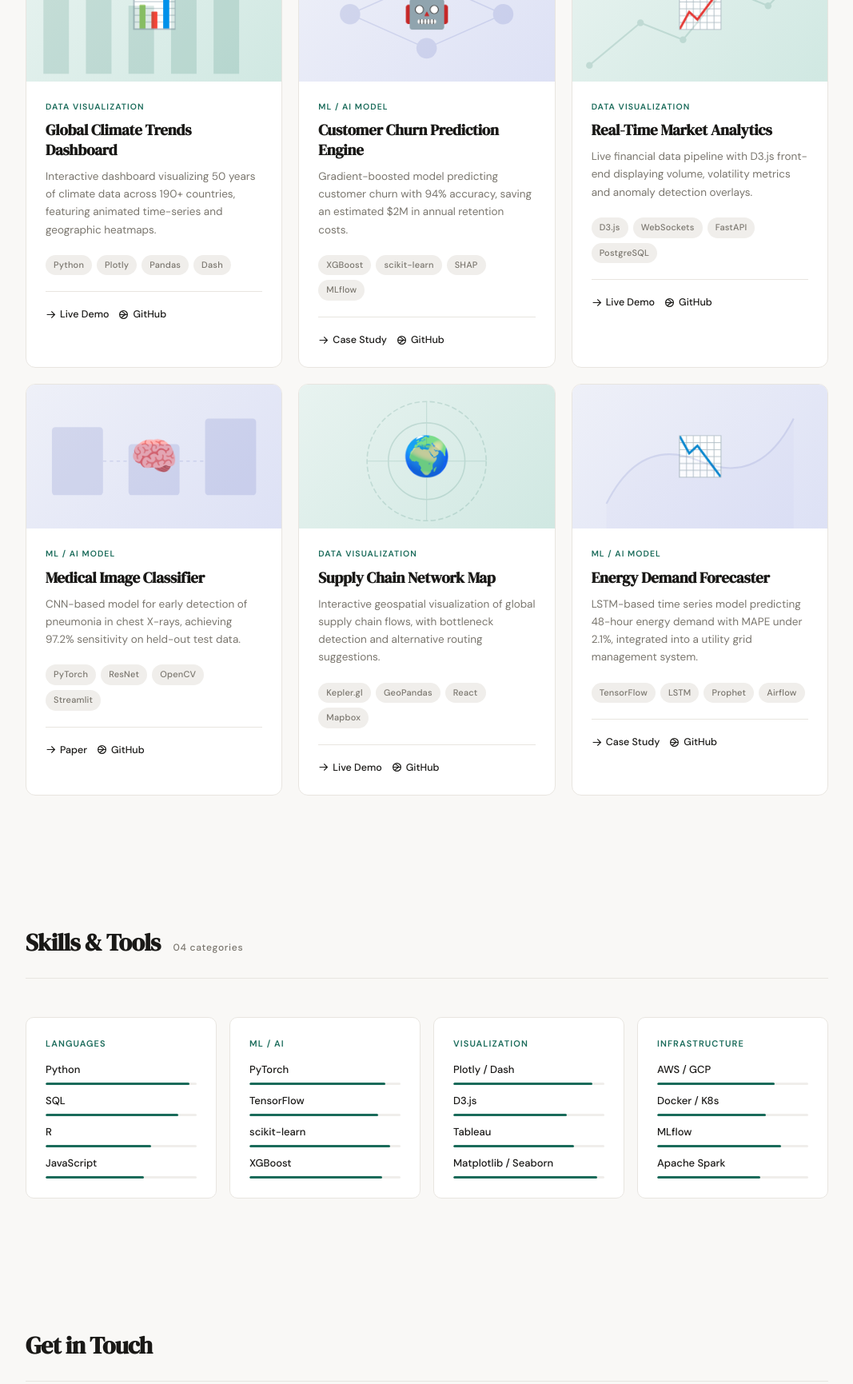
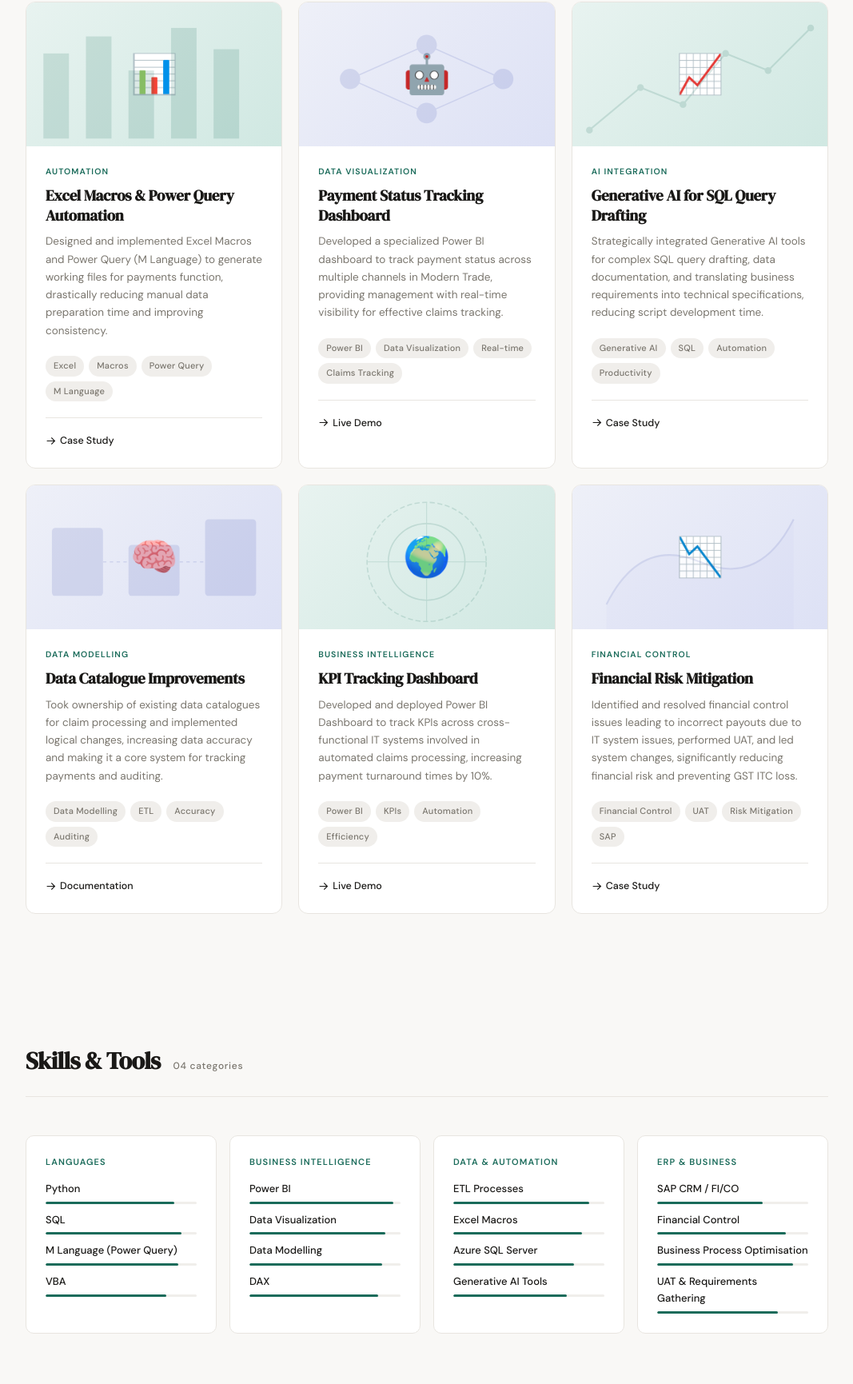
Before and after one commit to SafwanTisekar/SafwanTisekar.github.io, a plain HTML site: page index.html in a window 1280 px wide. Shown: the part 897-2628 px from the top of the page at 80% size, without its empty margins (106-1173 px from the left). Drawn offline with Linux system fonts and the light colour scheme.

Commit message:
Update website with personal experience, skills, and projects from resume

```diff
--- a/index.html
+++ b/index.html
@@ -3,7 +3,7 @@
 <head>
   <meta charset="UTF-8" />
   <meta name="viewport" content="width=device-width, initial-scale=1.0"/>
-  <title>Safwan — Data Scientist</title>
+  <title>Safwan Tisekar — Data Analyst</title>
   <link href="https://fonts.googleapis.com/css2?family=DM+Sans:wght@300;400;500;600&family=DM+Serif+Display:ital@0;1&display=swap" rel="stylesheet"/>
   <style>
     *, *::before, *::after { box-sizing: border-box; margin: 0; padding: 0; }
@@ -402,10 +402,10 @@
 <!-- HERO -->
 <div class="hero">
   <div class="hero-left">
-    <p class="hero-label">Data Scientist & ML Engineer</p>
-    <h1>Turning data into <em>decisions.</em></h1>
+    <p class="hero-label">Data Analyst & Business Intelligence</p>
+    <h1>Turning data into <em>insights.</em></h1>
     <p class="hero-desc">
-      I build machine learning systems and data visualizations that help organizations understand complexity and act with clarity.
+      Data Analyst with a proven track record in Data ETL Processes, Data Visualization, Data Modelling, Business Process Optimisation and Automation. My expertise extends beyond complex data analysis to understanding and addressing core IT business processes shortcomings.
     </p>
     <div class="hero-actions">
       <a href="#projects" class="btn-primary">View Projects</a>
@@ -415,19 +415,19 @@
 
   <div class="hero-stats">
     <div class="stat-box">
-      <div class="stat-num">12<span>+</span></div>
+      <div class="stat-num">3<span>+</span></div>
+      <div class="stat-label">Years Experience</div>
+    </div>
+    <div class="stat-box">
+      <div class="stat-num">6<span>+</span></div>
       <div class="stat-label">Projects Completed</div>
     </div>
     <div class="stat-box">
-      <div class="stat-num">4<span>+</span></div>
-      <div class="stat-label">Years Experience</div>
-    </div>
-    <div class="stat-box">
-      <div class="stat-num">8<span>+</span></div>
+      <div class="stat-num">10<span>+</span></div>
       <div class="stat-label">Tools & Frameworks</div>
     </div>
     <div class="stat-box">
-      <div class="stat-num">3<span>+</span></div>
+      <div class="stat-num">1<span>+</span></div>
       <div class="stat-label">Industries Served</div>
     </div>
   </div>
@@ -456,20 +456,16 @@
         📊
       </div>
       <div class="project-body">
-        <p class="project-type">Data Visualization</p>
-        <h3 class="project-title">Global Climate Trends Dashboard</h3>
-        <p class="project-desc">Interactive dashboard visualizing 50 years of climate data across 190+ countries, featuring animated time-series and geographic heatmaps.</p>
+        <p class="project-type">Automation</p>
+        <h3 class="project-title">Excel Macros & Power Query Automation</h3>
+        <p class="project-desc">Designed and implemented Excel Macros and Power Query (M Language) to generate working files for payments function, drastically reducing manual data preparation time and improving consistency.</p>
         <div class="project-tags">
-          <span class="tag">Python</span><span class="tag">Plotly</span><span class="tag">Pandas</span><span class="tag">Dash</span>
+          <span class="tag">Excel</span><span class="tag">Macros</span><span class="tag">Power Query</span><span class="tag">M Language</span>
         </div>
         <div class="project-footer">
           <a href="#" class="project-link">
             <svg viewBox="0 0 16 16" fill="none" stroke="currentColor" stroke-width="1.5"><path d="M2 8h12M9 3l5 5-5 5"/></svg>
-            Live Demo
-          </a>
-          <a href="#" class="project-link">
-            <svg viewBox="0 0 16 16" fill="none" stroke="currentColor" stroke-width="1.5"><circle cx="8" cy="8" r="6"/><path d="M5.5 2.5c0 2.5 5 2.5 5 5s-5 2.5-5 5"/><line x1="2" y1="8" x2="14" y2="8"/></svg>
-            GitHub
+            Case Study
           </a>
         </div>
       </div>
@@ -491,20 +487,16 @@
         🤖
       </div>
       <div class="project-body">
-        <p class="project-type">ML / AI Model</p>
-        <h3 class="project-title">Customer Churn Prediction Engine</h3>
-        <p class="project-desc">Gradient-boosted model predicting customer churn with 94% accuracy, saving an estimated $2M in annual retention costs.</p>
+        <p class="project-type">Data Visualization</p>
+        <h3 class="project-title">Payment Status Tracking Dashboard</h3>
+        <p class="project-desc">Developed a specialized Power BI dashboard to track payment status across multiple channels in Modern Trade, providing management with real-time visibility for effective claims tracking.</p>
         <div class="project-tags">
-          <span class="tag">XGBoost</span><span class="tag">scikit-learn</span><span class="tag">SHAP</span><span class="tag">MLflow</span>
+          <span class="tag">Power BI</span><span class="tag">Data Visualization</span><span class="tag">Real-time</span><span class="tag">Claims Tracking</span>
         </div>
         <div class="project-footer">
           <a href="#" class="project-link">
             <svg viewBox="0 0 16 16" fill="none" stroke="currentColor" stroke-width="1.5"><path d="M2 8h12M9 3l5 5-5 5"/></svg>
-            Case Study
-          </a>
-          <a href="#" class="project-link">
-            <svg viewBox="0 0 16 16" fill="none" stroke="currentColor" stroke-width="1.5"><circle cx="8" cy="8" r="6"/><path d="M5.5 2.5c0 2.5 5 2.5 5 5s-5 2.5-5 5"/><line x1="2" y1="8" x2="14" y2="8"/></svg>
-            GitHub
+            Live Demo
           </a>
         </div>
       </div>
@@ -525,20 +517,16 @@
         📈
       </div>
       <div class="project-body">
-        <p class="project-type">Data Visualization</p>
-        <h3 class="project-title">Real-Time Market Analytics</h3>
-        <p class="project-desc">Live financial data pipeline with D3.js front-end displaying volume, volatility metrics and anomaly detection overlays.</p>
+        <p class="project-type">AI Integration</p>
+        <h3 class="project-title">Generative AI for SQL Query Drafting</h3>
+        <p class="project-desc">Strategically integrated Generative AI tools for complex SQL query drafting, data documentation, and translating business requirements into technical specifications, reducing script development time.</p>
         <div class="project-tags">
-          <span class="tag">D3.js</span><span class="tag">WebSockets</span><span class="tag">FastAPI</span><span class="tag">PostgreSQL</span>
+          <span class="tag">Generative AI</span><span class="tag">SQL</span><span class="tag">Automation</span><span class="tag">Productivity</span>
         </div>
         <div class="project-footer">
           <a href="#" class="project-link">
             <svg viewBox="0 0 16 16" fill="none" stroke="currentColor" stroke-width="1.5"><path d="M2 8h12M9 3l5 5-5 5"/></svg>
-            Live Demo
-          </a>
-          <a href="#" class="project-link">
-            <svg viewBox="0 0 16 16" fill="none" stroke="currentColor" stroke-width="1.5"><circle cx="8" cy="8" r="6"/><path d="M5.5 2.5c0 2.5 5 2.5 5 5s-5 2.5-5 5"/><line x1="2" y1="8" x2="14" y2="8"/></svg>
-            GitHub
+            Case Study
           </a>
         </div>
       </div>
@@ -557,20 +545,16 @@
         🧠
       </div>
       <div class="project-body">
-        <p class="project-type">ML / AI Model</p>
-        <h3 class="project-title">Medical Image Classifier</h3>
-        <p class="project-desc">CNN-based model for early detection of pneumonia in chest X-rays, achieving 97.2% sensitivity on held-out test data.</p>
+        <p class="project-type">Data Modelling</p>
+        <h3 class="project-title">Data Catalogue Improvements</h3>
+        <p class="project-desc">Took ownership of existing data catalogues for claim processing and implemented logical changes, increasing data accuracy and making it a core system for tracking payments and auditing.</p>
         <div class="project-tags">
-          <span class="tag">PyTorch</span><span class="tag">ResNet</span><span class="tag">OpenCV</span><span class="tag">Streamlit</span>
+          <span class="tag">Data Modelling</span><span class="tag">ETL</span><span class="tag">Accuracy</span><span class="tag">Auditing</span>
         </div>
         <div class="project-footer">
           <a href="#" class="project-link">
             <svg viewBox="0 0 16 16" fill="none" stroke="currentColor" stroke-width="1.5"><path d="M2 8h12M9 3l5 5-5 5"/></svg>
-            Paper
-          </a>
-          <a href="#" class="project-link">
-            <svg viewBox="0 0 16 16" fill="none" stroke="currentColor" stroke-width="1.5"><circle cx="8" cy="8" r="6"/><path d="M5.5 2.5c0 2.5 5 2.5 5 5s-5 2.5-5 5"/><line x1="2" y1="8" x2="14" y2="8"/></svg>
-            GitHub
+            Documentation
           </a>
         </div>
       </div>
@@ -589,20 +573,16 @@
         🌍
       </div>
       <div class="project-body">
-        <p class="project-type">Data Visualization</p>
-        <h3 class="project-title">Supply Chain Network Map</h3>
-        <p class="project-desc">Interactive geospatial visualization of global supply chain flows, with bottleneck detection and alternative routing suggestions.</p>
+        <p class="project-type">Business Intelligence</p>
+        <h3 class="project-title">KPI Tracking Dashboard</h3>
+        <p class="project-desc">Developed and deployed Power BI Dashboard to track KPIs across cross-functional IT systems involved in automated claims processing, increasing payment turnaround times by 10%.</p>
         <div class="project-tags">
-          <span class="tag">Kepler.gl</span><span class="tag">GeoPandas</span><span class="tag">React</span><span class="tag">Mapbox</span>
+          <span class="tag">Power BI</span><span class="tag">KPIs</span><span class="tag">Automation</span><span class="tag">Efficiency</span>
         </div>
         <div class="project-footer">
           <a href="#" class="project-link">
             <svg viewBox="0 0 16 16" fill="none" stroke="currentColor" stroke-width="1.5"><path d="M2 8h12M9 3l5 5-5 5"/></svg>
             Live Demo
-          </a>
-          <a href="#" class="project-link">
-            <svg viewBox="0 0 16 16" fill="none" stroke="currentColor" stroke-width="1.5"><circle cx="8" cy="8" r="6"/><path d="M5.5 2.5c0 2.5 5 2.5 5 5s-5 2.5-5 5"/><line x1="2" y1="8" x2="14" y2="8"/></svg>
-            GitHub
           </a>
         </div>
       </div>
@@ -618,20 +598,16 @@
         📉
       </div>
       <div class="project-body">
-        <p class="project-type">ML / AI Model</p>
-        <h3 class="project-title">Energy Demand Forecaster</h3>
-        <p class="project-desc">LSTM-based time series model predicting 48-hour energy demand with MAPE under 2.1%, integrated into a utility grid management system.</p>
+        <p class="project-type">Financial Control</p>
+        <h3 class="project-title">Financial Risk Mitigation</h3>
+        <p class="project-desc">Identified and resolved financial control issues leading to incorrect payouts due to IT system issues, performed UAT, and led system changes, significantly reducing financial risk and preventing GST ITC loss.</p>
         <div class="project-tags">
-          <span class="tag">TensorFlow</span><span class="tag">LSTM</span><span class="tag">Prophet</span><span class="tag">Airflow</span>
+          <span class="tag">Financial Control</span><span class="tag">UAT</span><span class="tag">Risk Mitigation</span><span class="tag">SAP</span>
         </div>
         <div class="project-footer">
           <a href="#" class="project-link">
             <svg viewBox="0 0 16 16" fill="none" stroke="currentColor" stroke-width="1.5"><path d="M2 8h12M9 3l5 5-5 5"/></svg>
             Case Study
-          </a>
-          <a href="#" class="project-link">
-            <svg viewBox="0 0 16 16" fill="none" stroke="currentColor" stroke-width="1.5"><circle cx="8" cy="8" r="6"/><path d="M5.5 2.5c0 2.5 5 2.5 5 5s-5 2.5-5 5"/><line x1="2" y1="8" x2="14" y2="8"/></svg>
-            GitHub
           </a>
         </div>
       </div>
@@ -650,37 +626,37 @@
     <div class="skill-group">
       <p class="skill-group-title">Languages</p>
       <div class="skill-list">
-        <div class="skill-item"><span class="skill-name">Python</span><div class="skill-bar-track"><div class="skill-bar-fill" data-width="95"></div></div></div>
-        <div class="skill-item"><span class="skill-name">SQL</span><div class="skill-bar-track"><div class="skill-bar-fill" data-width="88"></div></div></div>
-        <div class="skill-item"><span class="skill-name">R</span><div class="skill-bar-track"><div class="skill-bar-fill" data-width="70"></div></div></div>
-        <div class="skill-item"><span class="skill-name">JavaScript</span><div class="skill-bar-track"><div class="skill-bar-fill" data-width="65"></div></div></div>
+        <div class="skill-item"><span class="skill-name">Python</span><div class="skill-bar-track"><div class="skill-bar-fill" data-width="85"></div></div></div>
+        <div class="skill-item"><span class="skill-name">SQL</span><div class="skill-bar-track"><div class="skill-bar-fill" data-width="90"></div></div></div>
+        <div class="skill-item"><span class="skill-name">M Language (Power Query)</span><div class="skill-bar-track"><div class="skill-bar-fill" data-width="88"></div></div></div>
+        <div class="skill-item"><span class="skill-name">VBA</span><div class="skill-bar-track"><div class="skill-bar-fill" data-width="80"></div></div></div>
       </div>
     </div>
     <div class="skill-group">
-      <p class="skill-group-title">ML / AI</p>
+      <p class="skill-group-title">Business Intelligence</p>
       <div class="skill-list">
-        <div class="skill-item"><span class="skill-name">PyTorch</span><div class="skill-bar-track"><div class="skill-bar-fill" data-width="90"></div></div></div>
-        <div class="skill-item"><span class="skill-name">TensorFlow</span><div class="skill-bar-track"><div class="skill-bar-fill" data-width="85"></div></div></div>
-        <div class="skill-item"><span class="skill-name">scikit-learn</span><div class="skill-bar-track"><div class="skill-bar-fill" data-width="93"></div></div></div>
-        <div class="skill-item"><span class="skill-name">XGBoost</span><div class="skill-bar-track"><div class="skill-bar-fill" data-width="88"></div></div></div>
+        <div class="skill-item"><span class="skill-name">Power BI</span><div class="skill-bar-track"><div class="skill-bar-fill" data-width="95"></div></div></div>
+        <div class="skill-item"><span class="skill-name">Data Visualization</span><div class="skill-bar-track"><div class="skill-bar-fill" data-width="90"></div></div></div>
+        <div class="skill-item"><span class="skill-name">Data Modelling</span><div class="skill-bar-track"><div class="skill-bar-fill" data-width="88"></div></div></div>
+        <div class="skill-item"><span class="skill-name">DAX</span><div class="skill-bar-track"><div class="skill-bar-fill" data-width="85"></div></div></div>
       </div>
     </div>
     <div class="skill-group">
-      <p class="skill-group-title">Visualization</p>
+      <p class="skill-group-title">Data & Automation</p>
       <div class="skill-list">
-        <div class="skill-item"><span class="skill-name">Plotly / Dash</span><div class="skill-bar-track"><div class="skill-bar-fill" data-width="92"></div></div></div>
-        <div class="skill-item"><span class="skill-name">D3.js</span><div class="skill-bar-track"><div class="skill-bar-fill" data-width="75"></div></div></div>
-        <div class="skill-item"><span class="skill-name">Tableau</span><div class="skill-bar-track"><div class="skill-bar-fill" data-width="80"></div></div></div>
-        <div class="skill-item"><span class="skill-name">Matplotlib / Seaborn</span><div class="skill-bar-track"><div class="skill-bar-fill" data-width="95"></div></div></div>
+        <div class="skill-item"><span class="skill-name">ETL Processes</span><div class="skill-bar-track"><div class="skill-bar-fill" data-width="90"></div></div></div>
+        <div class="skill-item"><span class="skill-name">Excel Macros</span><div class="skill-bar-track"><div class="skill-bar-fill" data-width="85"></div></div></div>
+        <div class="skill-item"><span class="skill-name">Azure SQL Server</span><div class="skill-bar-track"><div class="skill-bar-fill" data-width="80"></div></div></div>
+        <div class="skill-item"><span class="skill-name">Generative AI Tools</span><div class="skill-bar-track"><div class="skill-bar-fill" data-width="75"></div></div></div>
       </div>
     </div>
     <div class="skill-group">
-      <p class="skill-group-title">Infrastructure</p>
+      <p class="skill-group-title">ERP & Business</p>
       <div class="skill-list">
-        <div class="skill-item"><span class="skill-name">AWS / GCP</span><div class="skill-bar-track"><div class="skill-bar-fill" data-width="78"></div></div></div>
-        <div class="skill-item"><span class="skill-name">Docker / K8s</span><div class="skill-bar-track"><div class="skill-bar-fill" data-width="72"></div></div></div>
-        <div class="skill-item"><span class="skill-name">MLflow</span><div class="skill-bar-track"><div class="skill-bar-fill" data-width="82"></div></div></div>
-        <div class="skill-item"><span class="skill-name">Apache Spark</span><div class="skill-bar-track"><div class="skill-bar-fill" data-width="68"></div></div></div>
+        <div class="skill-item"><span class="skill-name">SAP CRM / FI/CO</span><div class="skill-bar-track"><div class="skill-bar-fill" data-width="70"></div></div></div>
+        <div class="skill-item"><span class="skill-name">Financial Control</span><div class="skill-bar-track"><div class="skill-bar-fill" data-width="85"></div></div></div>
+        <div class="skill-item"><span class="skill-name">Business Process Optimisation</span><div class="skill-bar-track"><div class="skill-bar-fill" data-width="90"></div></div></div>
+        <div class="skill-item"><span class="skill-name">UAT & Requirements Gathering</span><div class="skill-bar-track"><div class="skill-bar-fill" data-width="80"></div></div></div>
       </div>
     </div>
   </div>
@@ -697,33 +673,23 @@
       <p class="contact-sub">I'm open to freelance projects, full-time roles, and research collaborations in data science, ML engineering, or analytics.</p>
     </div>
     <div class="contact-links">
-      <a href="mailto:safwan@example.com" class="contact-link-item">
+      <a href="mailto:saf.tisekar@gmail.com" class="contact-link-item">
         <div class="contact-icon">
           <svg viewBox="0 0 16 16" fill="none" stroke="currentColor" stroke-width="1.5"><rect x="2" y="4" width="12" height="9" rx="1.5"/><path d="M2 5l6 5 6-5"/></svg>
         </div>
         <div class="contact-link-text">
           <span class="contact-link-label">Email</span>
-          safwan@example.com
+          saf.tisekar@gmail.com
         </div>
         <svg width="13" height="13" viewBox="0 0 16 16" fill="none" stroke="currentColor" stroke-width="1.5"><path d="M2 8h12M9 3l5 5-5 5"/></svg>
       </a>
-      <a href="#" class="contact-link-item">
-        <div class="contact-icon">
-          <svg viewBox="0 0 16 16" fill="none" stroke="currentColor" stroke-width="1.5"><circle cx="8" cy="8" r="6"/><path d="M5.5 2.5c0 2.5 5 2.5 5 5s-5 2.5-5 5"/><line x1="2" y1="8" x2="14" y2="8"/></svg>
-        </div>
-        <div class="contact-link-text">
-          <span class="contact-link-label">GitHub</span>
-          github.com/safwan
-        </div>
-        <svg width="13" height="13" viewBox="0 0 16 16" fill="none" stroke="currentColor" stroke-width="1.5"><path d="M2 8h12M9 3l5 5-5 5"/></svg>
-      </a>
-      <a href="#" class="contact-link-item">
+      <a href="https://www.linkedin.com/in/safwan-tisekar-91427a1a3/" class="contact-link-item">
         <div class="contact-icon">
           <svg viewBox="0 0 16 16" fill="none" stroke="currentColor" stroke-width="1.5"><rect x="2" y="2" width="12" height="12" rx="2"/><path d="M5 8V11M8 6V11M11 9V11"/></svg>
         </div>
         <div class="contact-link-text">
           <span class="contact-link-label">LinkedIn</span>
-          linkedin.com/in/safwan
+          linkedin.com/in/safwan-tisekar-91427a1a3
         </div>
         <svg width="13" height="13" viewBox="0 0 16 16" fill="none" stroke="currentColor" stroke-width="1.5"><path d="M2 8h12M9 3l5 5-5 5"/></svg>
       </a>
@@ -732,7 +698,7 @@
 </section>
 
 <footer>
-  <span>© 2026 Safwan. All rights reserved.</span>
+  <span>© 2026 Safwan Tisekar. All rights reserved.</span>
   <span>Built with purpose.</span>
 </footer>
 
```
